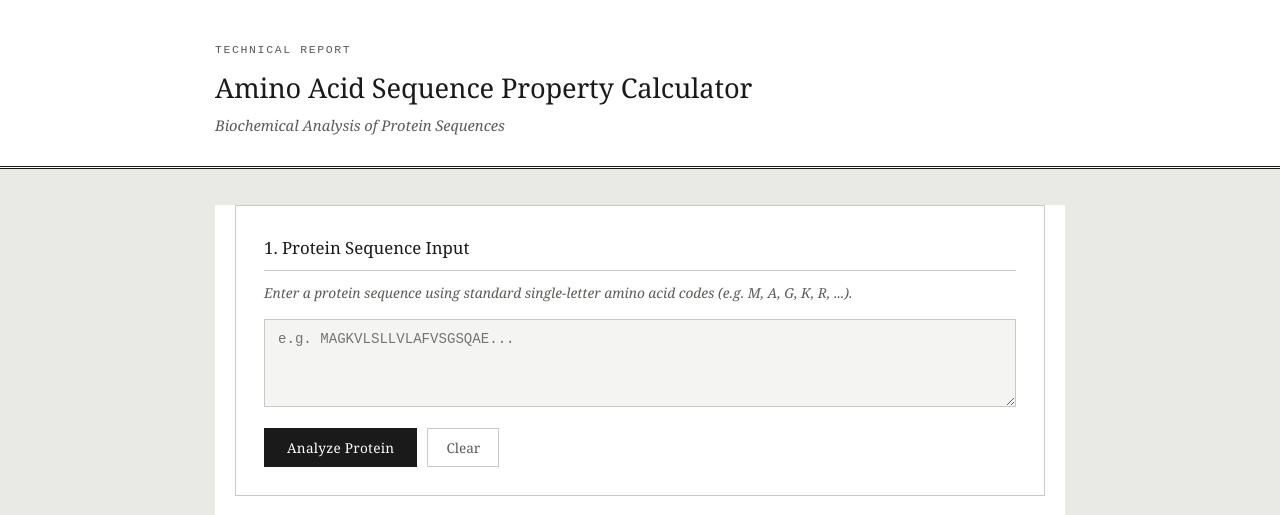
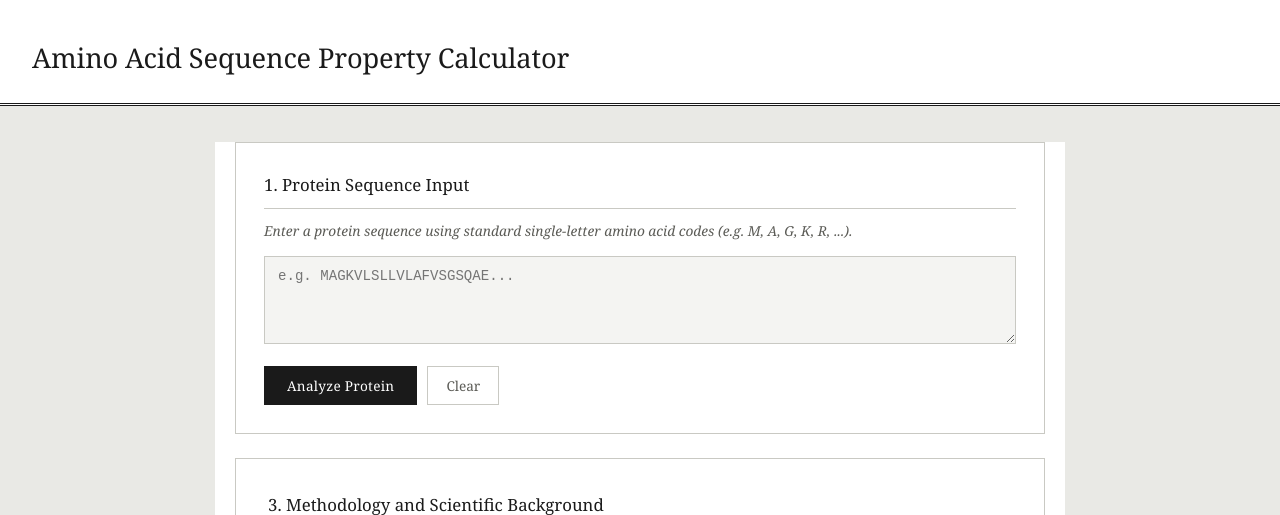
Before and after one commit to jbbryantnasa-dot/Rudimentary-Amino-Acid-Property-Calculator-true-, a Flask app: page / in a window 1280 px wide. Shown: the top 515 px of the page. Run offline with Flask 3, Linux system fonts and the light colour scheme.

Commit message:
Remove header content from index.html
Removed header elements from the index page.

```diff
--- a/templates/index.html
+++ b/templates/index.html
@@ -9,11 +9,7 @@
 <body>
 
   <header>
-    <div class="header-inner">
-      <p class="report-label">Technical Report</p>
       <h1>Amino Acid Sequence Property Calculator</h1>
-      <p class="tagline">Biochemical Analysis of Protein Sequences</p>
-    </div>
   </header>
 
   <main>
```
